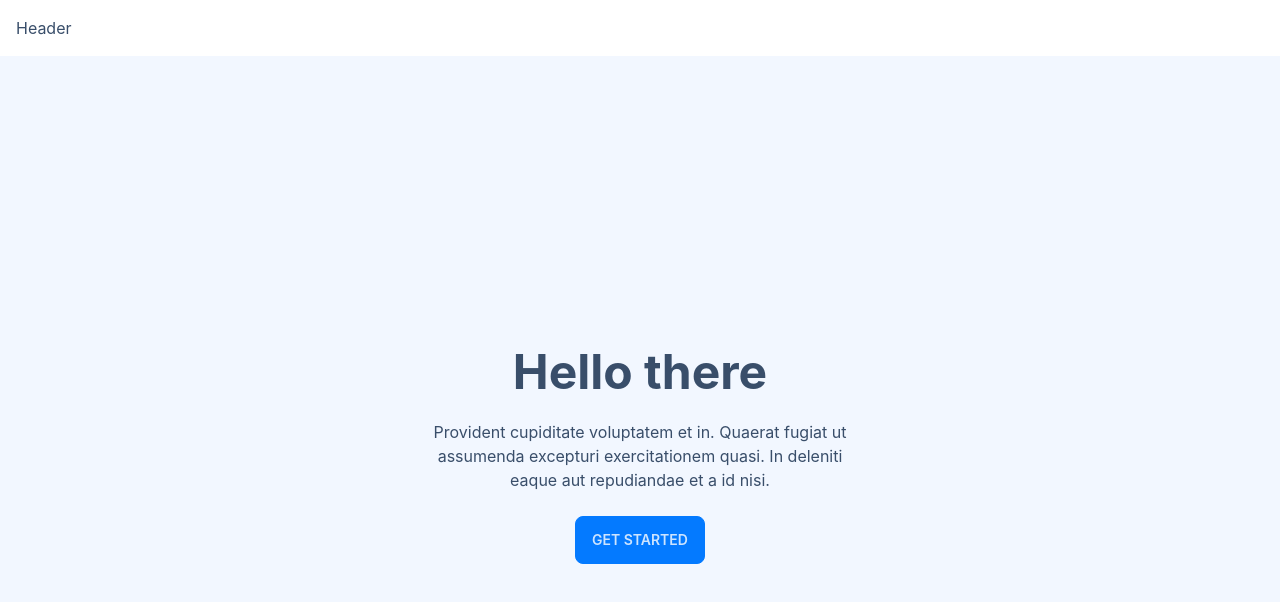
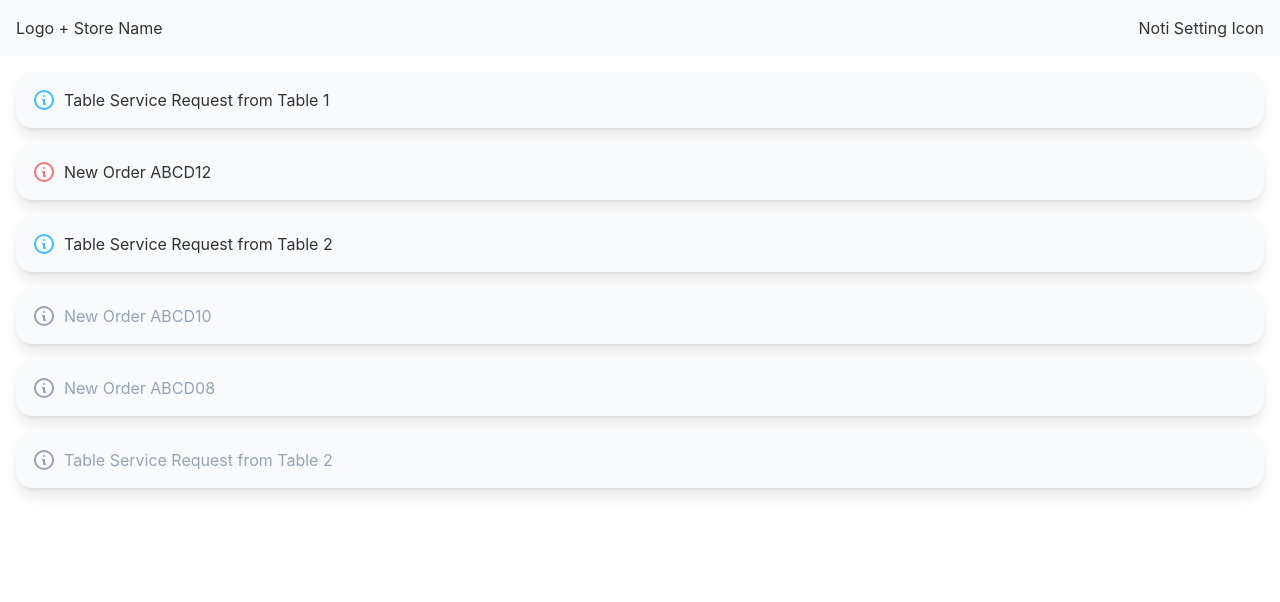
Before and after one commit to mrlinnth/reactdaisy, a React (Vite) app: page / in a window 1280 px wide. Shown: the top 602 px of the page. Built offline with nearby package versions, Linux system fonts and the light colour scheme.

Commit message:
Add noti mockup

```diff
--- a/src/components/template/FullWidth.tsx
+++ b/src/components/template/FullWidth.tsx
@@ -1,10 +1,13 @@
-import { Outlet } from "react-router-dom"
+import { Outlet, useNavigate } from "react-router-dom";
 
 function FullWidth() {
+  const navigate = useNavigate();
+
   return (
     <div>
-      <nav className="p-4 flex items-center justify-between">
-        <span>Header</span>
+      <nav className="p-4 flex items-center justify-between bg-base-200">
+        <span onClick={()=>navigate('/')}>Logo + Store Name</span>
+        <span onClick={()=>navigate('noti/setting')}>Noti Setting Icon</span>
       </nav>
       <Outlet />
     </div>
--- /dev/null
+++ b/src/modules/noti/NotiOrder.tsx
@@ -0,0 +1,7 @@
+export const NotiOrder = () => {
+  return (
+    <div className="p-4 grid gap-4">
+      Noti order
+    </div>
+  )
+}
--- /dev/null
+++ b/src/modules/noti/NotiService.tsx
@@ -0,0 +1,7 @@
+export const NotiService = () => {
+  return (
+    <div className="p-4 grid gap-4">
+      Noti service
+    </div>
+  )
+}
--- /dev/null
+++ b/src/modules/noti/NotiSetting.tsx
@@ -0,0 +1,7 @@
+export const NotiSetting = () => {
+  return (
+    <div className="p-4 grid gap-4">
+      Noti setting
+    </div>
+  )
+}
--- a/src/modules/root/Home.tsx
+++ b/src/modules/root/Home.tsx
@@ -1,11 +1,44 @@
+import { useNavigate } from 'react-router-dom';
+
 export const Home = () => {
+  const navigate = useNavigate();
+
   return (
-    <div className="hero min-h-screen bg-base-200">
-      <div className="hero-content text-center">
-        <div className="max-w-md">
-          <h1 className="text-5xl font-bold">Hello there</h1>
-          <p className="py-6">Provident cupiditate voluptatem et in. Quaerat fugiat ut assumenda excepturi exercitationem quasi. In deleniti eaque aut repudiandae et a id nisi.</p>
-          <button className="btn btn-primary">Get Started</button>
+    <div className="p-4 grid gap-4">
+      <div className="alert shadow-lg items-start" onClick={()=>navigate('noti/service')}>
+        <div>
+          <svg xmlns="http://www.w3.org/2000/svg" fill="none" viewBox="0 0 24 24" className="stroke-info flex-shrink-0 w-6 h-6"><path strokeLinecap="round" strokeLinejoin="round" strokeWidth="2" d="M13 16h-1v-4h-1m1-4h.01M21 12a9 9 0 11-18 0 9 9 0 0118 0z"></path></svg>
+          <span>Table Service Request from Table 1</span>
+        </div>
+      </div>
+      <div className="alert shadow-lg items-start" onClick={()=>navigate('noti/order')}>
+        <div>
+          <svg xmlns="http://www.w3.org/2000/svg" fill="none" viewBox="0 0 24 24" className="stroke-error flex-shrink-0 w-6 h-6"><path strokeLinecap="round" strokeLinejoin="round" strokeWidth="2" d="M13 16h-1v-4h-1m1-4h.01M21 12a9 9 0 11-18 0 9 9 0 0118 0z"></path></svg>
+          <span>New Order ABCD12</span>
+        </div>
+      </div>
+      <div className="alert shadow-lg items-start" onClick={()=>navigate('noti/service')}>
+        <div>
+          <svg xmlns="http://www.w3.org/2000/svg" fill="none" viewBox="0 0 24 24" className="stroke-info flex-shrink-0 w-6 h-6"><path strokeLinecap="round" strokeLinejoin="round" strokeWidth="2" d="M13 16h-1v-4h-1m1-4h.01M21 12a9 9 0 11-18 0 9 9 0 0118 0z"></path></svg>
+          <span>Table Service Request from Table 2</span>
+        </div>
+      </div>
+      <div className="alert shadow-lg items-start text-slate-400" onClick={()=>navigate('noti/order')}>
+        <div>
+          <svg xmlns="http://www.w3.org/2000/svg" fill="none" viewBox="0 0 24 24" className="stroke-slate-400 flex-shrink-0 w-6 h-6"><path strokeLinecap="round" strokeLinejoin="round" strokeWidth="2" d="M13 16h-1v-4h-1m1-4h.01M21 12a9 9 0 11-18 0 9 9 0 0118 0z"></path></svg>
+          <span>New Order ABCD10</span>
+        </div>
+      </div>
+      <div className="alert shadow-lg items-start text-slate-400" onClick={()=>navigate('noti/order')}>
+        <div>
+          <svg xmlns="http://www.w3.org/2000/svg" fill="none" viewBox="0 0 24 24" className="stroke-slate-400 flex-shrink-0 w-6 h-6"><path strokeLinecap="round" strokeLinejoin="round" strokeWidth="2" d="M13 16h-1v-4h-1m1-4h.01M21 12a9 9 0 11-18 0 9 9 0 0118 0z"></path></svg>
+          <span>New Order ABCD08</span>
+        </div>
+      </div>
+      <div className="alert shadow-lg items-start text-slate-400" onClick={()=>navigate('noti/service')}>
+        <div>
+          <svg xmlns="http://www.w3.org/2000/svg" fill="none" viewBox="0 0 24 24" className="stroke-slate-400 flex-shrink-0 w-6 h-6"><path strokeLinecap="round" strokeLinejoin="round" strokeWidth="2" d="M13 16h-1v-4h-1m1-4h.01M21 12a9 9 0 11-18 0 9 9 0 0118 0z"></path></svg>
+          <span>Table Service Request from Table 2</span>
         </div>
       </div>
     </div>
--- a/tailwind.config.js
+++ b/tailwind.config.js
@@ -2,6 +2,6 @@ module.exports = {
   content: ['./src/**/*.{js,ts,jsx,tsx}'],
   plugins: [require('daisyui')],
   daisyui: {
-    themes: ["winter"],
+    themes: ["pastel"],
   },
 };
```
Also changed, not shown: src/modules/router/Router.tsx (+15 -0 lines).
